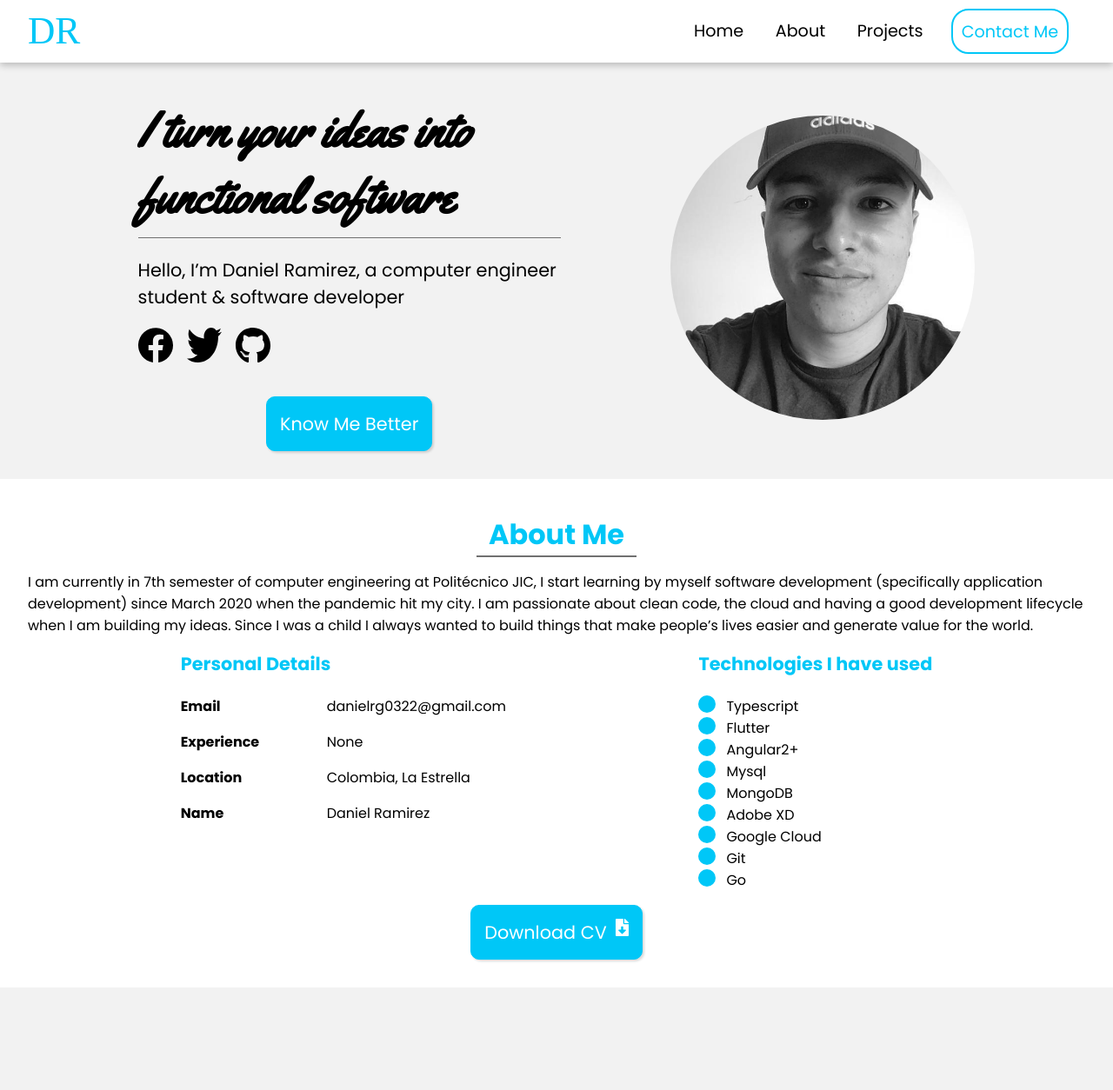
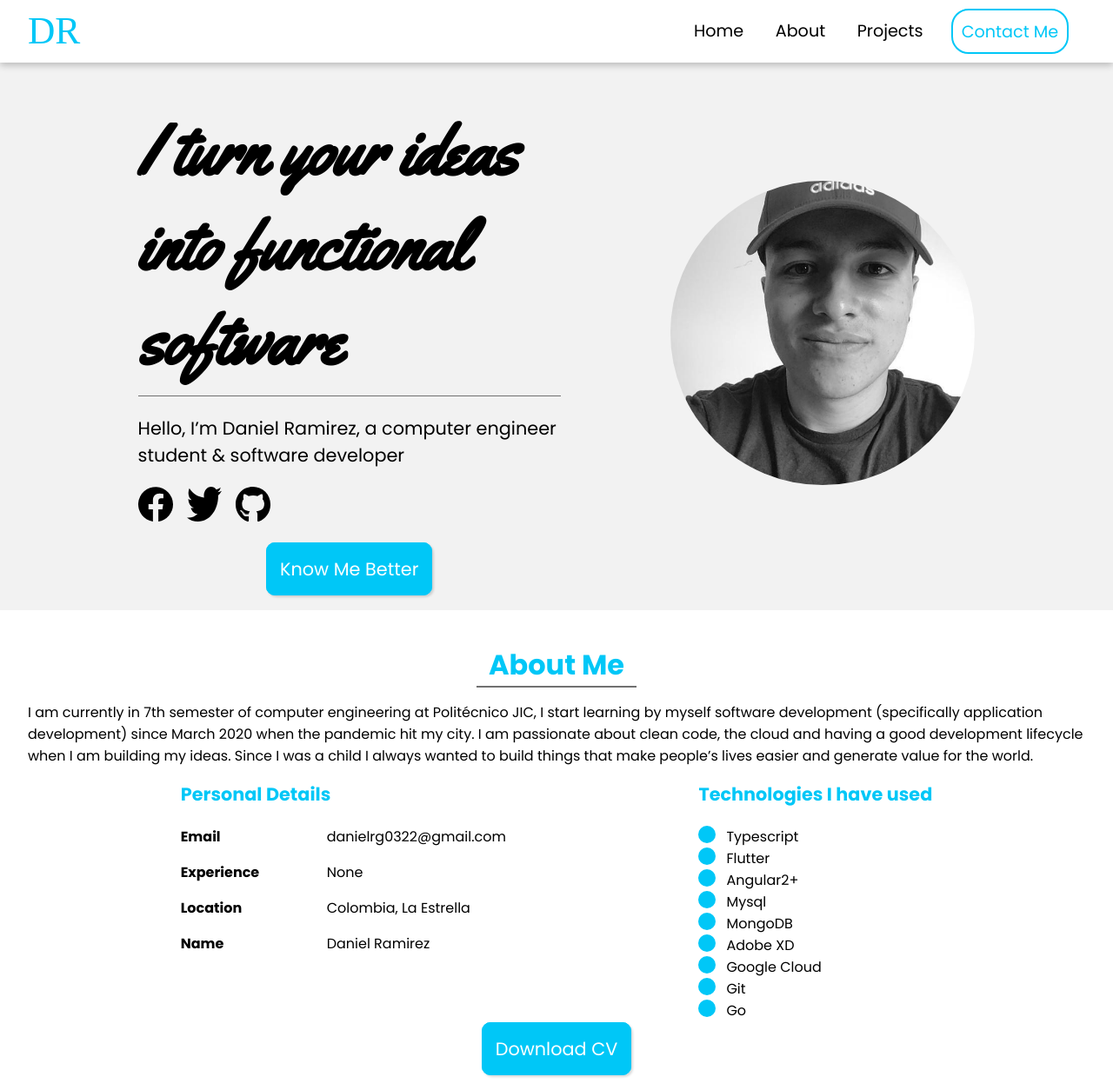
Before and after one commit to ditu474/personal-webpage, an Angular app: page / in a window 1280 px wide. Shown: the whole page at 87% size. Before the commit the page ends 1136 px from the top, so only its background shows below. Built offline with nearby package versions, Linux system fonts and the light colour scheme.

Commit message:
chore: config files created and deployed

```diff
--- /dev/null
+++ b/app.yaml
@@ -0,0 +1,5 @@
+runtime: nodejs12
+
+automatic_scaling:
+  min_instances: 0
+  max_instances: 1
--- a/package.json
+++ b/package.json
@@ -3,7 +3,8 @@
   "version": "0.0.0",
   "scripts": {
     "ng": "ng",
-    "start": "ng serve",
+    "start": "npm run serve:ssr",
+    "dev": "ng serve",
     "build": "ng build",
     "test": "ng test",
     "lint": "ng lint",
@@ -11,7 +12,8 @@
     "dev:ssr": "ng run personal-webpage:serve-ssr",
     "serve:ssr": "node dist/personal-webpage/server/main.js",
     "build:ssr": "ng build --prod && ng run personal-webpage:server:production",
-    "prerender": "ng run personal-webpage:prerender"
+    "prerender": "ng run personal-webpage:prerender",
+    "deploy": "npm run build:ssr && gcloud app deploy"
   },
   "private": true,
   "dependencies": {
--- a/src/app/about/about.component.html
+++ b/src/app/about/about.component.html
@@ -33,9 +33,8 @@
     </div>
     <div class="center-button">
       <app-primary-button href="assets/test.pdf" filename="CV"
-        ><div>Download CV</div>
-        <img src="assets/icons/download-file.svg" alt="download file"
-      /></app-primary-button>
+        >Download CV</app-primary-button
+      >
     </div>
   </div>
 </section>
--- a/src/app/hero/hero.component.css
+++ b/src/app/hero/hero.component.css
@@ -12,7 +12,7 @@
 }
 
 .title {
-  font-size: 2.5em;
+  font-size: 3.5em;
   font-family: "Yellowtail";
   margin: 0.3em 0 0 0;
   padding-bottom: 0.5rem;
@@ -51,7 +51,7 @@
   }
 
   .title {
-    font-size: 3.5em;
+    font-size: 5em;
   }
 
   .hero-info {
@@ -77,7 +77,7 @@
   }
 
   .title {
-    font-size: 4em;
+    font-size: 5em;
   }
 
   .icons img {
--- a/src/app/primary-button/primary-button.component.css
+++ b/src/app/primary-button/primary-button.component.css
@@ -1,5 +1,4 @@
 a {
-  border: none;
   background-color: #00c7f7;
   border: 1px solid #00c7f7;
   color: white;
@@ -7,8 +6,6 @@ a {
   border-radius: 10px;
   box-shadow: rgba(0, 0, 0, 0.15) 1.95px 1.95px 2.6px;
   text-decoration: none;
-  display: flex;
-  width: fit-content;
 }
 
 a:hover {
--- a/src/index.html
+++ b/src/index.html
@@ -3,6 +3,11 @@
   <head>
     <meta charset="utf-8" />
     <title>Daniel Ramirez</title>
+    <meta
+      name="description"
+      content="This is my developer portfolio web page created with Angular SSR and served in App Engine"
+    />
+    <meta name="robots" content="index, follow" />
     <base href="/" />
     <meta name="viewport" content="width=device-width, initial-scale=1" />
     <link rel="icon" type="image/x-icon" href="assets/favicon/favicon.ico" />
@@ -31,6 +36,21 @@
     />
     <meta name="msapplication-TileColor" content="#da532c" />
     <meta name="theme-color" content="#ffffff" />
+    <meta property="og:type" content="portfolio" />
+    <meta property="og:title" content="Daniel Ramirez Portfolio" />
+    <meta
+      property="og:description"
+      content="This is my dev portfolio where you can find more about me"
+    />
+    <meta property="og:url" content="http://www.danielrg.co" />
+    <meta property="og:site_name" content="Daniel Ramirez" />
+    <meta name="twitter:title" content="Daniel Ramirez" />
+    <meta
+      name="twitter:description"
+      content="This is my dev portfolio where you can find more about me"
+    />
+    <meta name="twitter:site" content="@danielr0322" />
+    <meta name="twitter:creator" content="@danielr0322" />
   </head>
   <body>
     <app-root></app-root>
```
Also changed, not shown: src/assets/icons/download-file.svg (deleted), 1 other file (tests, documents, lock files or other folders).
